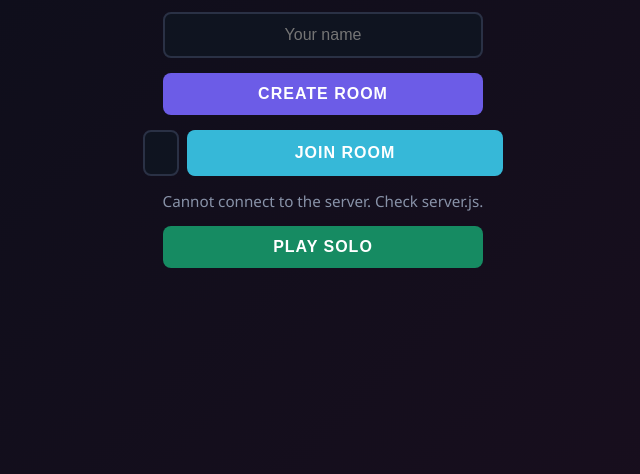
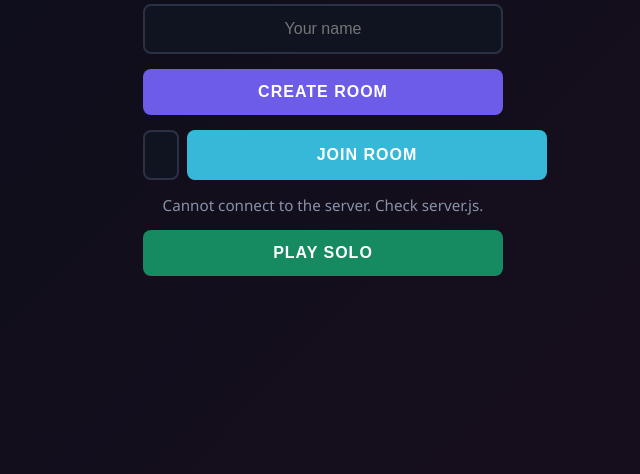
Before and after one commit to elmostafabazar419-a11y/maze-escape-3d, a website: page public/index.html in a window 1280 px wide. Shown: the part 326-800 px from the top of the page, without its empty margins (317-957 px from the left). Drawn offline with nearby package versions, Linux system fonts and the light colour scheme; no server answers.

Commit message:
Update padding and max-width for menu elements

```diff
--- a/public/style.css
+++ b/public/style.css
@@ -71,8 +71,8 @@ html, body {
 
 #menu input {
   width: 100%;
-  max-width: 320px;
-  padding: 12px 16px;
+  max-width: 360px;
+  padding: 14px 16px;
   border: 2px solid #2a3145;
   background: #0f1420;
   color: #fff;
@@ -88,7 +88,7 @@ html, body {
 }
 
 #menu button {
-  padding: 12px 28px;
+  padding: 14px 28px;
   border: none;
   border-radius: 8px;
   font-size: 1rem;
@@ -97,7 +97,7 @@ html, body {
   cursor: pointer;
   transition: transform 0.1s, background 0.2s;
   width: 100%;
-  max-width: 320px;
+  max-width: 360px;
 }
 
 #menu button:active {
@@ -113,11 +113,13 @@ html, body {
   background: #5b4dd1;
 }
 
+/* ============ حقل الكود ============ */
 .room-join {
   display: flex;
   gap: 8px;
   width: 100%;
   max-width: 360px;
+  align-items: stretch;
 }
 
 .room-join input {
@@ -127,21 +129,20 @@ html, body {
   letter-spacing: 3px;
   font-weight: bold;
   text-align: center;
-  padding: 14px 16px;
+  padding: 14px 12px;
   min-width: 0;
-}
-
-.room-join input {
-  flex: 1;
-  text-transform: uppercase;
+  width: auto;
+  max-width: none;
 }
 
 #joinRoomBtn {
   background: #36b8d8;
   color: #fff;
-  padding: 12px 16px;
+  padding: 14px 20px;
   width: auto;
+  max-width: none;
   white-space: nowrap;
+  flex-shrink: 0;
 }
 
 #joinRoomBtn:hover {
@@ -188,7 +189,7 @@ html, body {
   padding: 12px 20px;
   text-align: center;
   width: 100%;
-  max-width: 320px;
+  max-width: 360px;
 }
 
 #roomInfo strong {
@@ -210,7 +211,7 @@ html, body {
   border-radius: 10px;
   padding: 10px 20px;
   width: 100%;
-  max-width: 320px;
+  max-width: 360px;
   text-align: center;
 }
 
```
